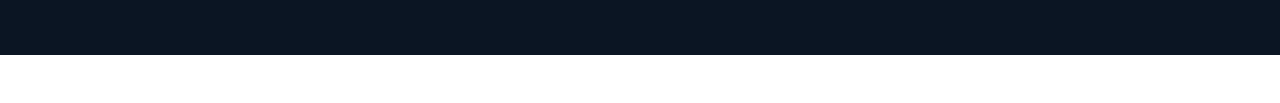
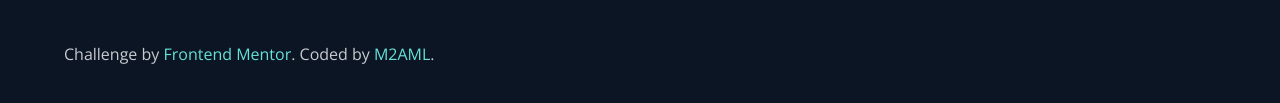
Before and after one commit to M2AML/fyloladingpage, a plain HTML site: page index.html in a window 1280 px wide. Shown: the part 3150-3253 px from the top of the page. Before the commit the page ends 3205 px from the top, so only its background shows below. Drawn offline with nearby package versions, Linux system fonts and the light colour scheme.

Commit message:
update coder

```diff
--- a/index.html
+++ b/index.html
@@ -129,8 +129,8 @@
                 <h3>Get early access today</h3>
                 <p>It only takes a minute to sign up and our free starter tier is extremely generous. If you have any
                     questions, our support team would be happy to help you.</p>
-                <form method="post">
-                    <input type="email" placeholder="email@example.com">
+                <form action="" method="post">
+                    <input type="email" name="email" placeholder="email@example.com">
                     <input type="submit" value="Get Started For Free">
                 </form>
             </section>
@@ -164,6 +164,10 @@
                         <li><a href="#"><img src="./images/icon-instagram.svg" alt="icon-instagram"></a></li>
                     </ul>
                 </div>
+                <p class="attribution">
+                    Challenge by <a href="https://www.frontendmentor.io?ref=challenge" target="_blank">Frontend Mentor</a>.
+                    Coded by <a href="https://github.com/M2AML" target="_blank">M2AML</a>.
+                </p>
             </footer>
         </main>
         <div class="bg-bottom"></div>
--- a/style.css
+++ b/style.css
@@ -397,6 +397,12 @@ footer .info ul:nth-child(5) img:hover {
     background-color: hsl(176, 68%, 64%);
     border-radius: 50%;
 }
+footer .attribution {
+    color: hsl(218, 8%, 80%);
+}
+footer .attribution a {
+    color: hsl(176, 68%, 64%);
+}
 /* RESPONSIVE */
 @media screen and (min-width: 500px) and (max-width: 1000px) {
     /* GENERAL */
```
